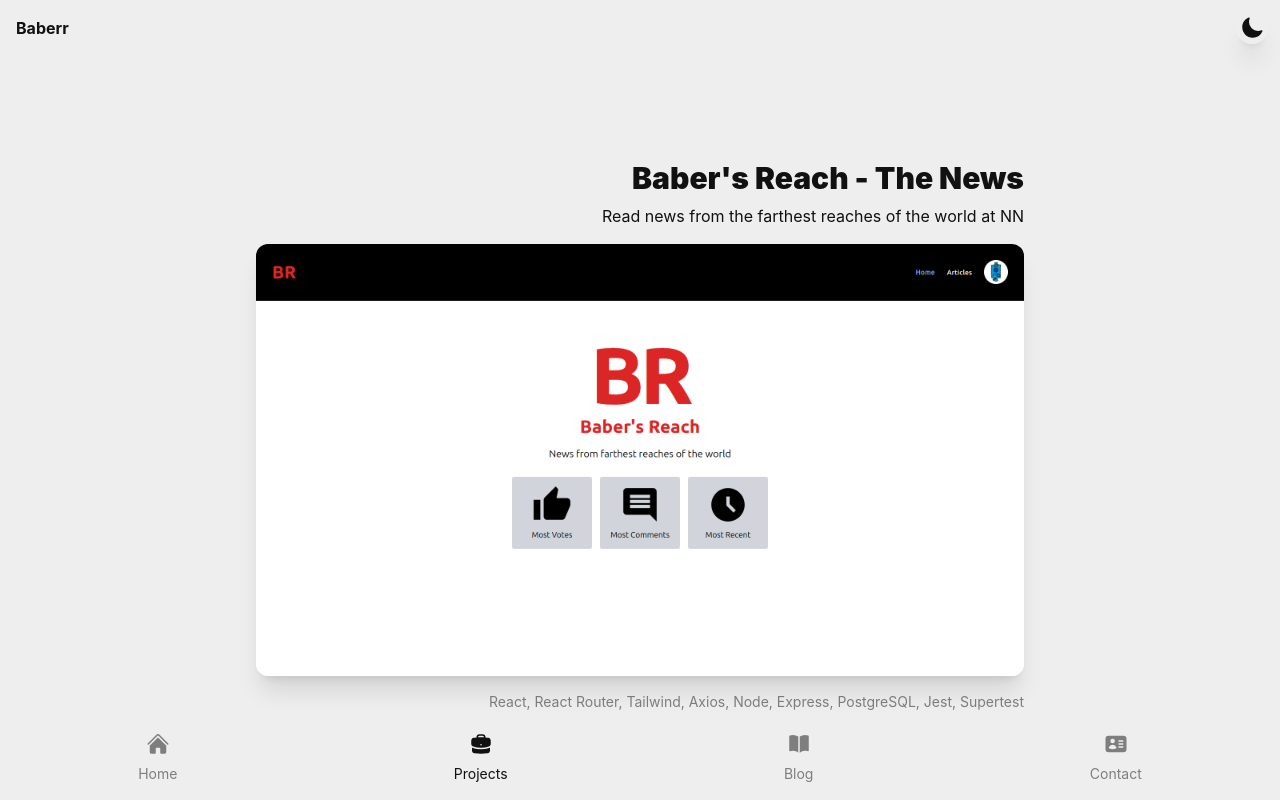
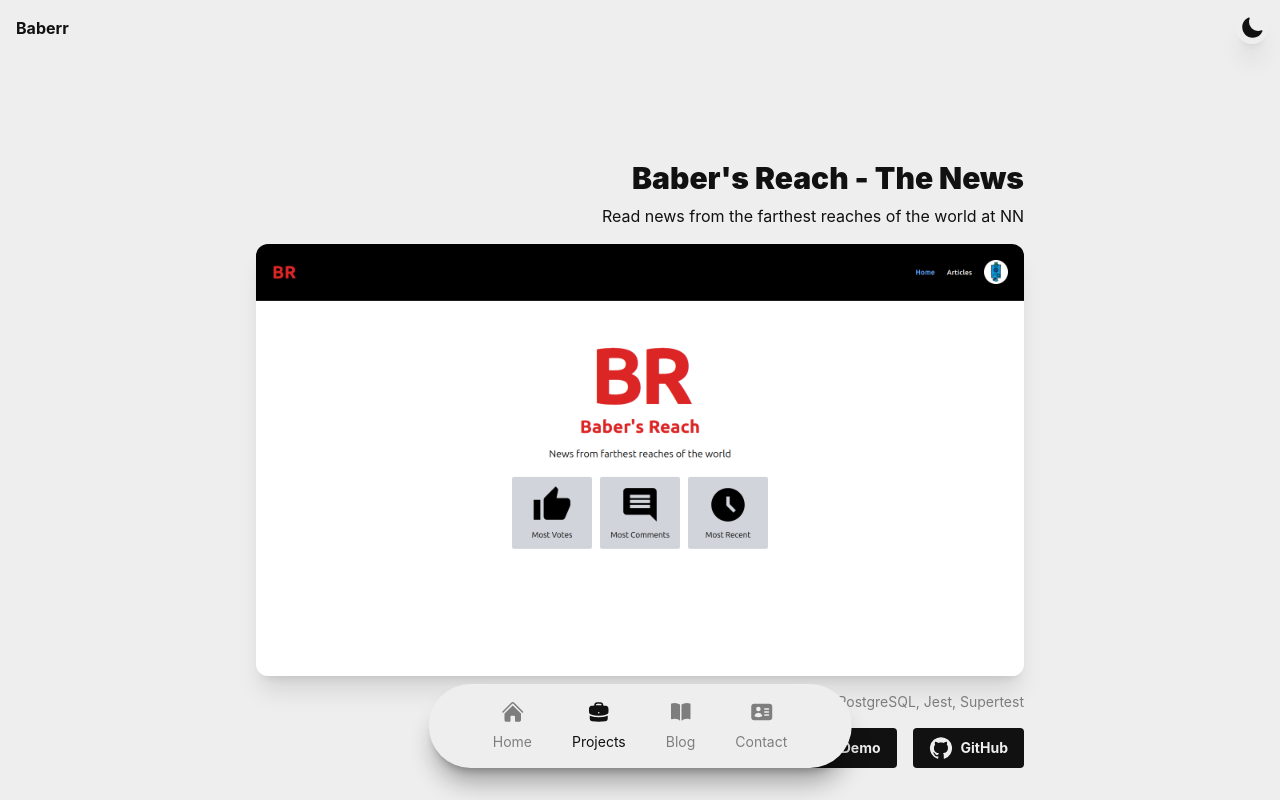
Before and after one commit to baberlabs/portfolio, a React (Vite) app: page /projects in a window 1280 px wide. Shown: the top 800 px of the page. Built offline with nearby package versions, Linux system fonts and the light colour scheme.

Commit message:
Fix navigation bar for medium and larger screen sizes

```diff
--- a/src/components/Header.jsx
+++ b/src/components/Header.jsx
@@ -10,7 +10,7 @@ import { NavLink } from "react-router-dom";
 export default function Header() {
   return (
     <header className="">
-      <h1 className="text-text bg-background fixed left-0 top-0 z-10 w-full p-4 font-bold">
+      <h1 className="fixed left-0 top-0 z-10 w-full bg-background p-4 font-bold text-text">
         Baberr
       </h1>
       <Nav />
@@ -43,7 +43,7 @@ function Nav() {
     },
   ];
   return (
-    <nav className="text-text bg-background fixed bottom-0 left-0 z-10 flex w-full flex-row justify-around py-4">
+    <nav className="fixed bottom-0 left-0 z-10 flex w-full flex-row justify-around bg-background py-4 text-text md:bottom-8 md:left-[50%] md:w-fit md:translate-x-[-50%] md:gap-10 md:rounded-full md:px-16 md:py-4 md:shadow-xl md:shadow-black/30">
       {navLinks.map((link) => (
         <NavLink
           key={link.text}
```
